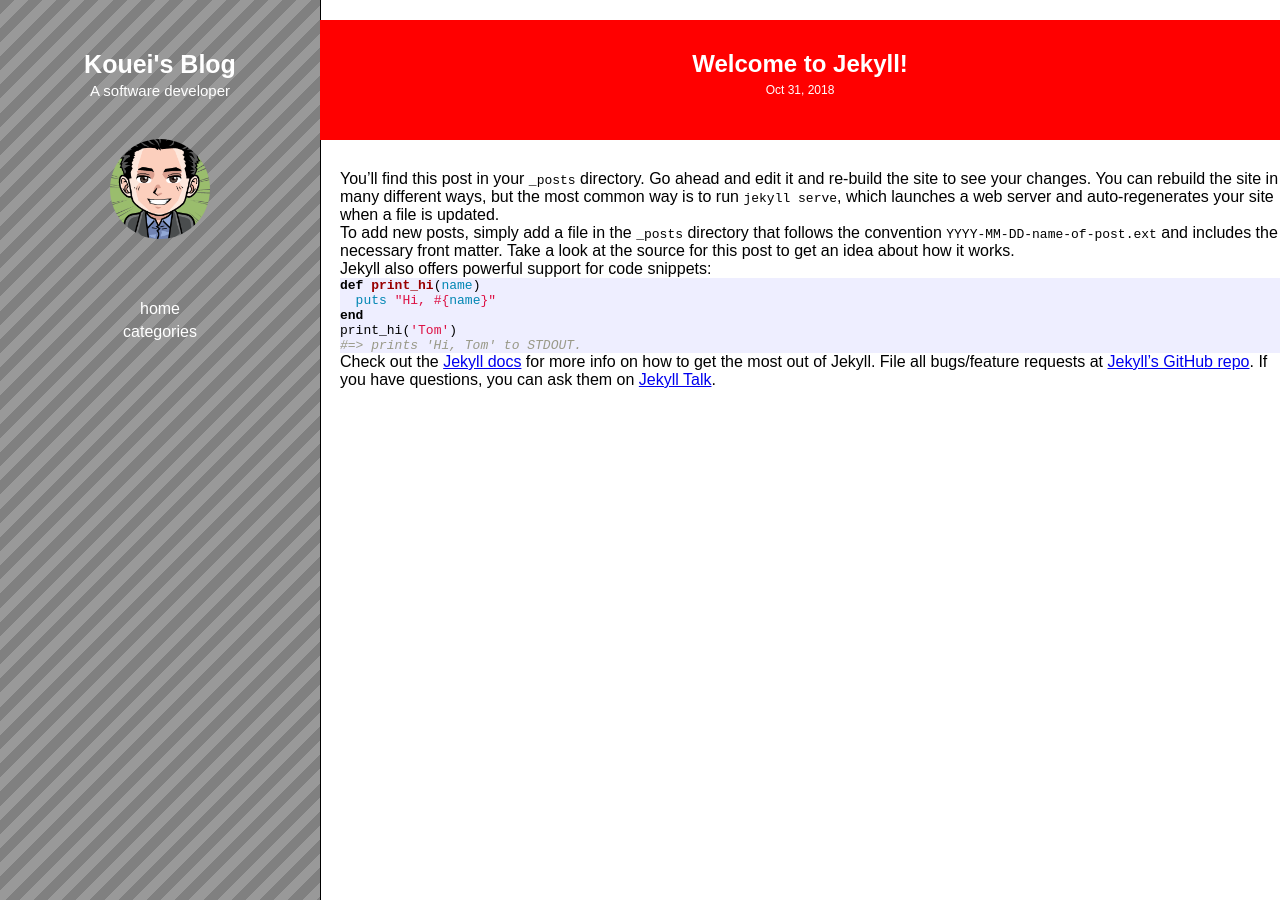
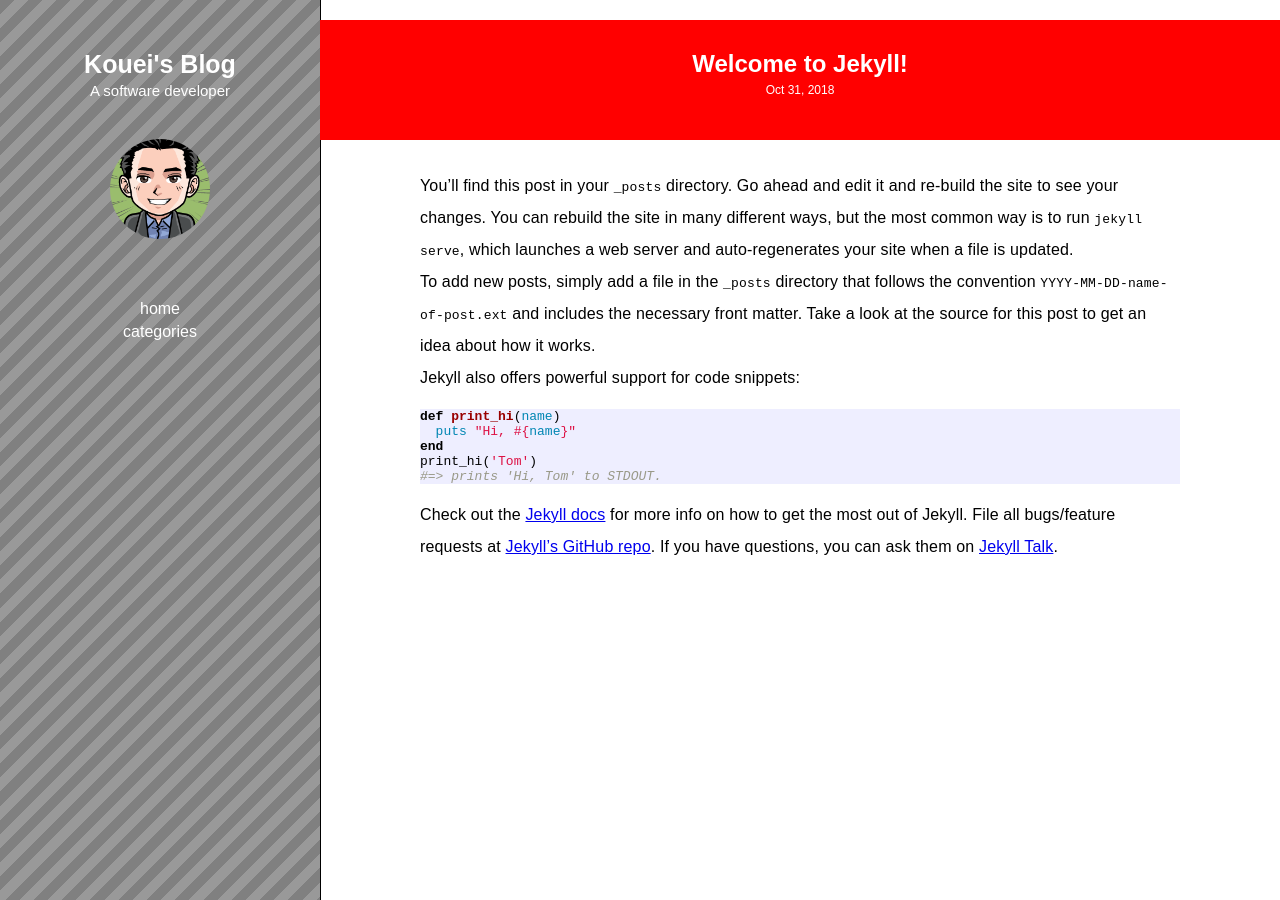
Before and after one commit to kouei-dev/kouei-dev.github.io, a Jekyll site: the page built from _posts/2018-10-31-welcome-to-jekyll.markdown, in a window 1280 px wide. Built offline with Jekyll 4.4.1, drawn with Linux system fonts in a browser that asks for light colours.

Commit message:
[feat] post letter spacing to better look

```diff
--- a/_sass/noblesse/_layout.scss
+++ b/_sass/noblesse/_layout.scss
@@ -223,9 +223,17 @@ header .header-page-list .header-page-link a {
 }
 
 .post .post-body {
-  padding-top: 30px;
-  padding-bottom: 30px;
-  padding-left: 20px;
+  min-width: 500px;
+  padding: 30px 100px;
+}
+
+.post .post-body p {
+  line-height: 2;
+  letter-spacing: .01rem;
+}
+
+.post .post-body .highlight {
+  margin: 15px 0;
 }
 
 // style for "Site Map"
```
